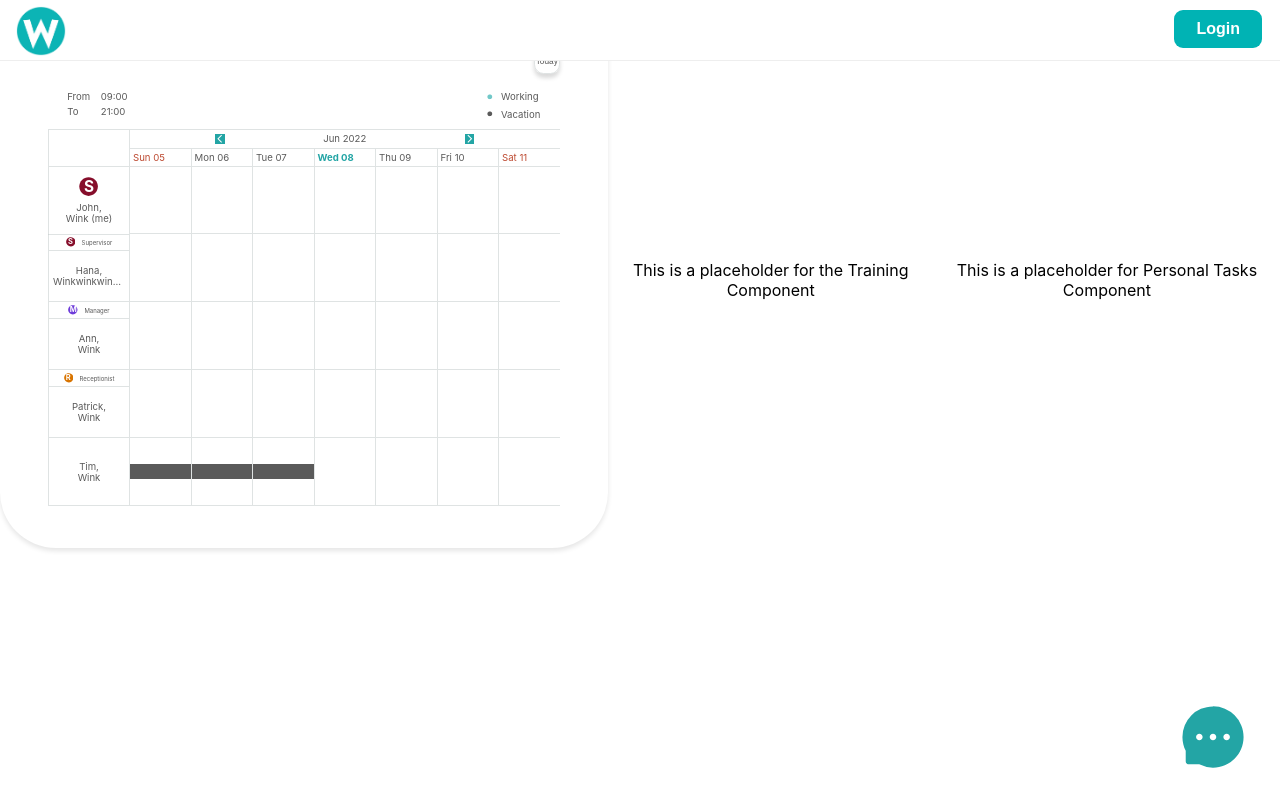
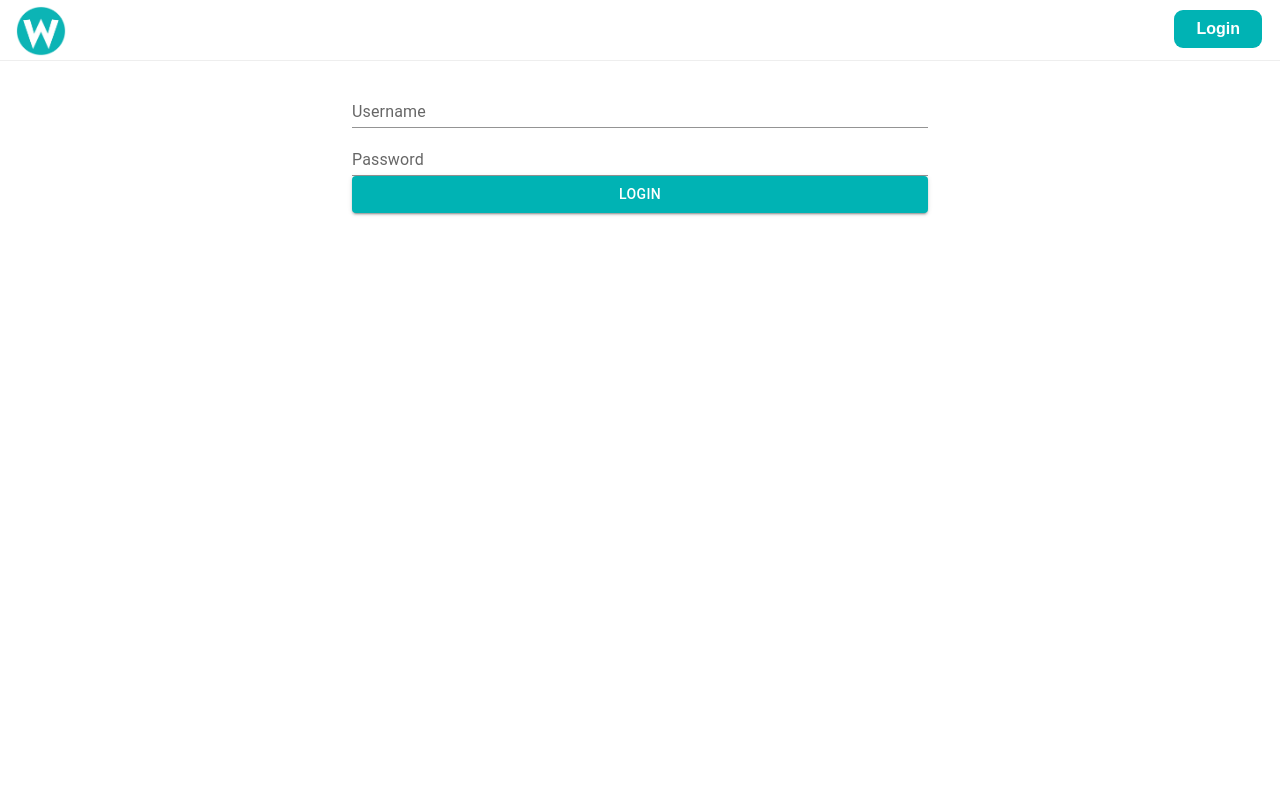
Before and after one commit to InceptionUProject3/Wink, a React (Create React App) app: page / in a window 1280 px wide. Built offline with nearby package versions, Linux system fonts and the light colour scheme; no server answers.

Commit message:
updated navigation

```diff
--- a/src/App.js
+++ b/src/App.js
@@ -28,7 +28,7 @@ function App() {
         <BrowserRouter>
           <Routes>
             <Route
-              path="/"
+              path="/home"
               element={
                 <RequireAuth>
                   <HomePage />
@@ -49,7 +49,7 @@ function App() {
             <Route path="/calendar/*" element={<Calendar/>}/>
             <Route path="/monthlyCalendar" element={<MonthlyCalendar />} />
 
-            <Route path="/login" element={<LoginForm />} />
+            <Route path="/" element={<LoginForm />} />
           </Routes>
         </BrowserRouter>
       </LoginProvider>
--- a/src/components/authentication/LoginForm.jsx
+++ b/src/components/authentication/LoginForm.jsx
@@ -36,7 +36,7 @@ const LoginForm = () => {
     if (response.status === 200) {
       const userData = JSON.parse(await response.text());
       authContext.finishLogin(userData);
-      navigate("/");
+      navigate("/home");
 
     } else {
       alert("Login Failed");
--- a/src/components/navbar/Navbar.jsx
+++ b/src/components/navbar/Navbar.jsx
@@ -20,7 +20,7 @@ const Navbar = () => {
           {loggedInUser && (
             <li>
               <p>
-                <a className="menu" href="/">
+                <a className="menu" href="/home">
                   HOME
                 </a>
               </p>
@@ -38,7 +38,7 @@ const Navbar = () => {
           {loggedInUser && (
             <li>
               <p>
-                <a className="menu" href="/">
+                <a className="menu" href="/calendar">
                   CALENDAR
                 </a>
               </p>
```
